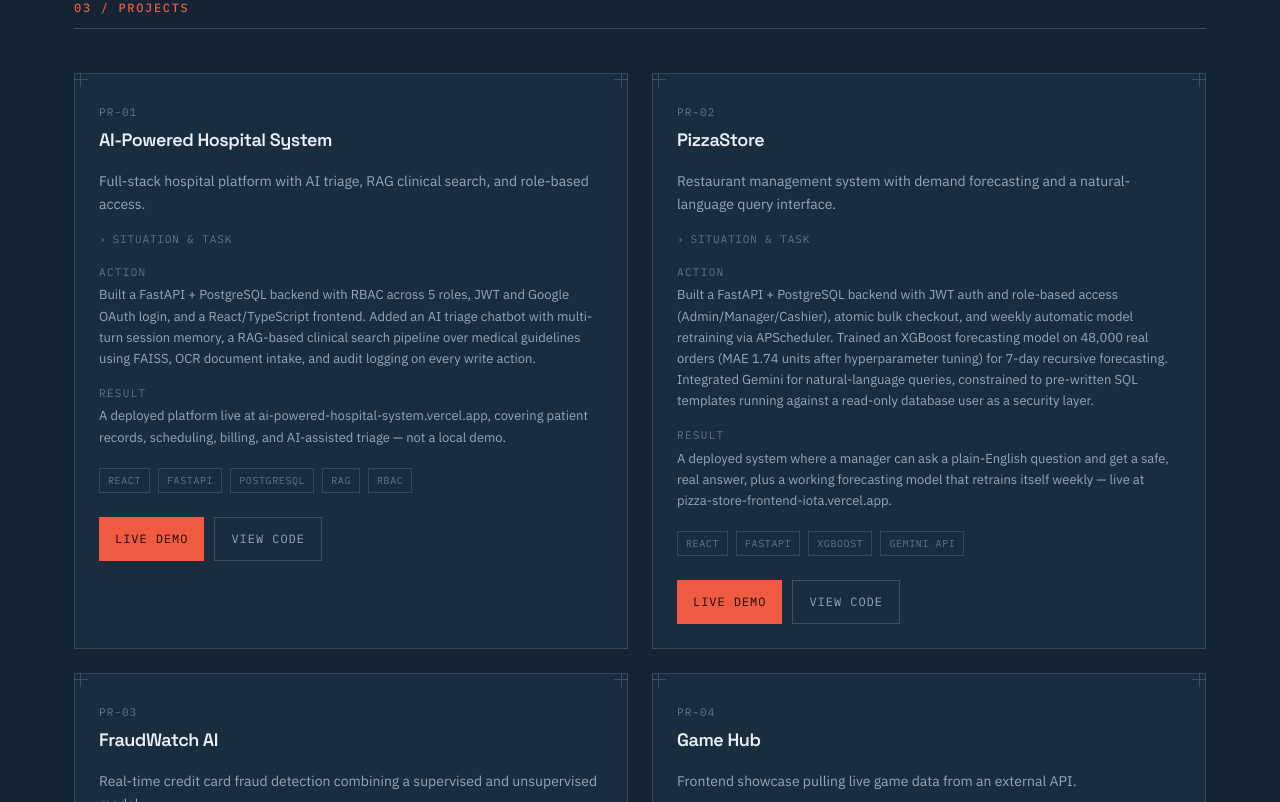
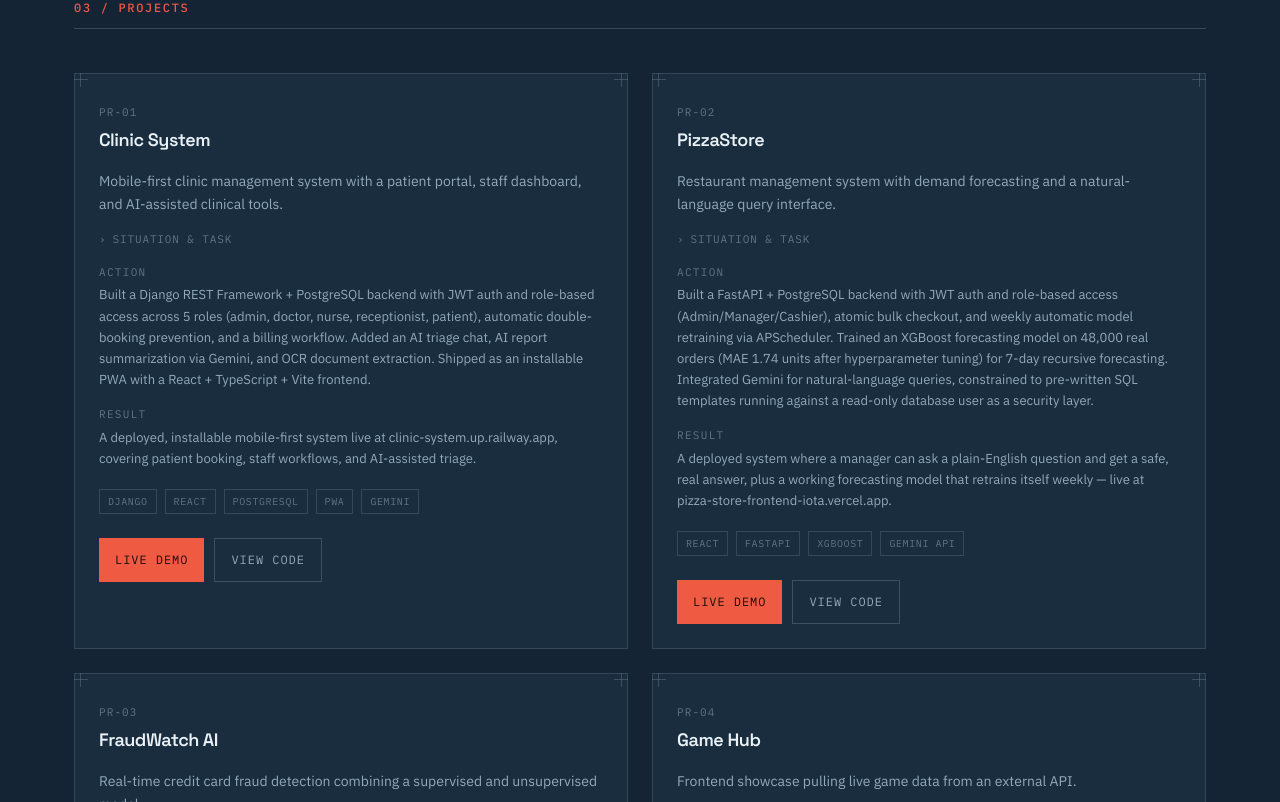
Before and after one commit to ather8/ather-portfolio, a React (Vite) app: page / in a window 1280 px wide. Shown: the part 2138-2940 px from the top of the page. Built offline with nearby package versions, Linux system fonts and the light colour scheme.

Commit message:
Add Clinic System project, optimize images, add analytics, update resume

```diff
--- a/src/components/Projects.tsx
+++ b/src/components/Projects.tsx
@@ -14,21 +14,21 @@ type Project = {
 
 const PROJECTS: Project[] = [
   {
-    id: "hospital",
+    id: "clinic",
     tag: "PR-01",
-    name: "AI-Powered Hospital System",
-    summary: "Full-stack hospital platform with AI triage, RAG clinical search, and role-based access.",
+    name: "Clinic System",
+    summary: "Mobile-first clinic management system with a patient portal, staff dashboard, and AI-assisted clinical tools.",
     situation:
-      "Hospitals need to manage patients, appointments, billing, and records across very different staff roles, while giving patients their own simple self-service view.",
+      "Clinics need to manage patients, appointments, and billing across different staff roles, while giving patients a simple self-service way to book and track care from their phone.",
     task:
-      "Build a single platform that serves five distinct roles (admin, doctor, nurse, receptionist, patient) with proper access boundaries, plus AI tooling to speed up clinical work.",
+      "Rebuild an earlier prototype into a proper mobile-first PWA that serves five distinct roles with the right access boundaries, plus AI tooling to speed up clinical work.",
     action:
-      "Built a FastAPI + PostgreSQL backend with RBAC across 5 roles, JWT and Google OAuth login, and a React/TypeScript frontend. Added an AI triage chatbot with multi-turn session memory, a RAG-based clinical search pipeline over medical guidelines using FAISS, OCR document intake, and audit logging on every write action.",
+      "Built a Django REST Framework + PostgreSQL backend with JWT auth and role-based access across 5 roles (admin, doctor, nurse, receptionist, patient), automatic double-booking prevention, and a billing workflow. Added an AI triage chat, AI report summarization via Gemini, and OCR document extraction. Shipped as an installable PWA with a React + TypeScript + Vite frontend.",
     result:
-      "A deployed platform live at ai-powered-hospital-system.vercel.app, covering patient records, scheduling, billing, and AI-assisted triage — not a local demo.",
-    tags: ["React", "FastAPI", "PostgreSQL", "RAG", "RBAC"],
-    demoUrl: "https://ai-powered-hospital-system.vercel.app/",
-    codeUrl: "https://github.com/ather8/AI-Powered-Hospital-System",
+      "A deployed, installable mobile-first system live at clinic-system.up.railway.app, covering patient booking, staff workflows, and AI-assisted triage.",
+    tags: ["Django", "React", "PostgreSQL", "PWA", "Gemini"],
+    demoUrl: "https://clinic-system.up.railway.app/",
+    codeUrl: "https://github.com/ather8/clinic-system",
   },
   {
     id: "pizzastore",
--- a/src/components/Skills.tsx
+++ b/src/components/Skills.tsx
@@ -33,6 +33,7 @@ const CATEGORIES: SkillCategory[] = [
     title: "Backend",
     skills: [
       { name: "FastAPI", level: "Core" },
+      { name: "Django / DRF", level: "Proficient" },
       { name: "Python", level: "Core" },
       { name: "SQLAlchemy", level: "Proficient" },
       { name: "REST APIs", level: "Core" },
```
Also changed, not shown: 1 other file (tests, documents, lock files or other folders).
